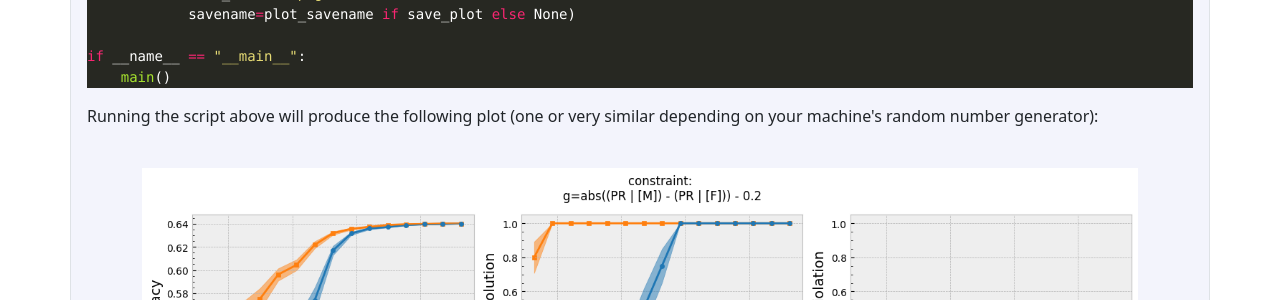
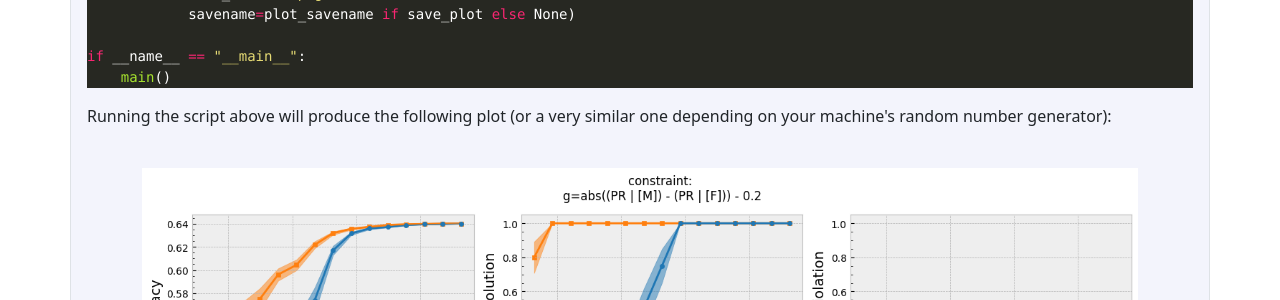
Before and after one commit to seldonian-framework/Tutorials, a Jekyll site: the page built from _tutorials/addl_datasets.md, in a window 1280 px wide and 900 px high, scrolled down 10944 px. Shown: the part 155-455 px from the top of the window. Built offline with Jekyll 4.4.1, drawn with Linux system fonts in a browser that asks for light colours; nearby versions of some CDN libraries; formulas are drawn with MathJax 3; some of the changed text lies outside the part shown.

Commit message:
incorporate Phil's edits

```diff
--- a/_tutorials/addl_datasets.md
+++ b/_tutorials/addl_datasets.md
@@ -551,7 +551,7 @@ if __name__ == "__main__":
 </div>
 
 <p>
-Running the script above will produce the following plot (one or very similar depending on your machine's random number generator):
+Running the script above will produce the following plot (or a very similar one depending on your machine's random number generator):
 </p>
 <div align="center">
     <figure>
```
Also changed, not shown: other parts of _tutorials/addl_datasets.md (+1 -1 lines).
